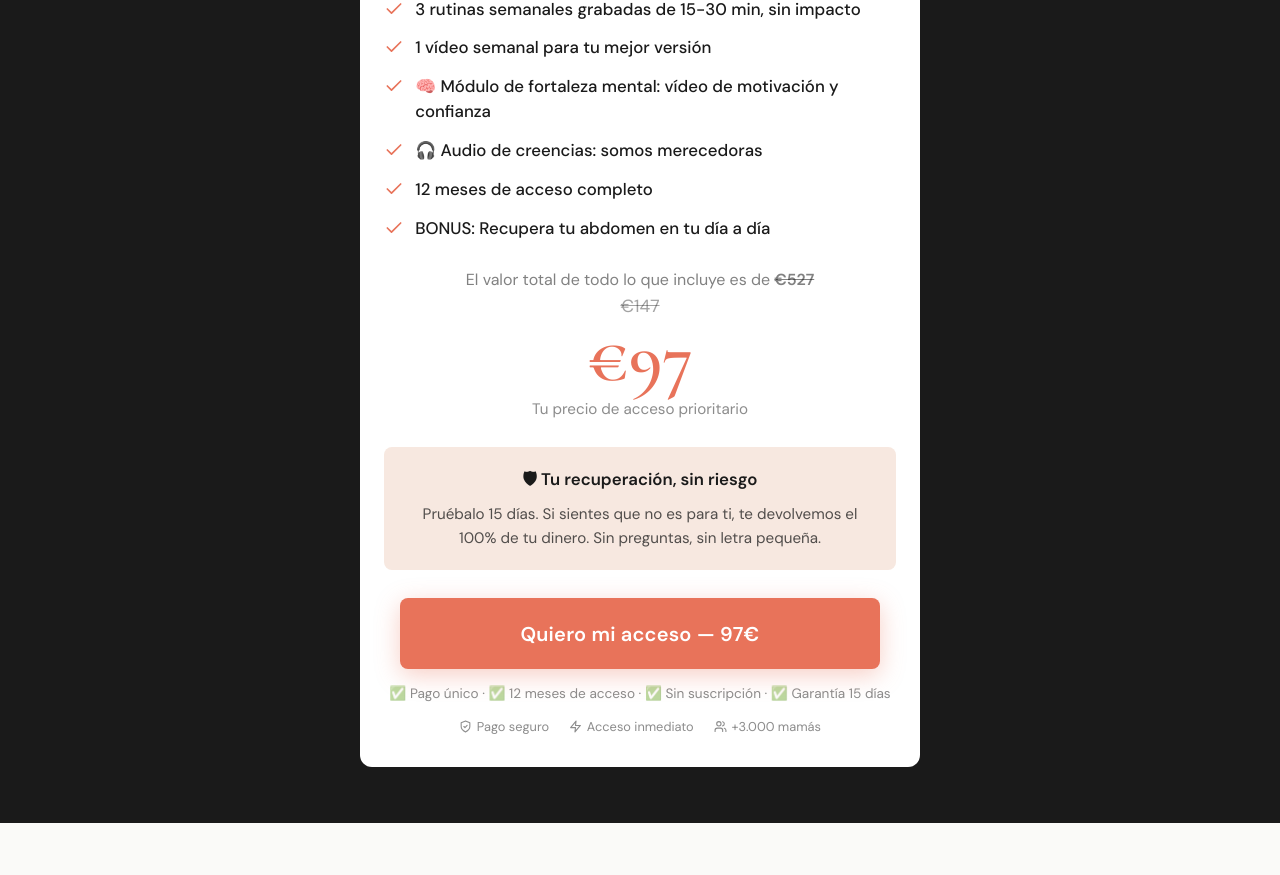
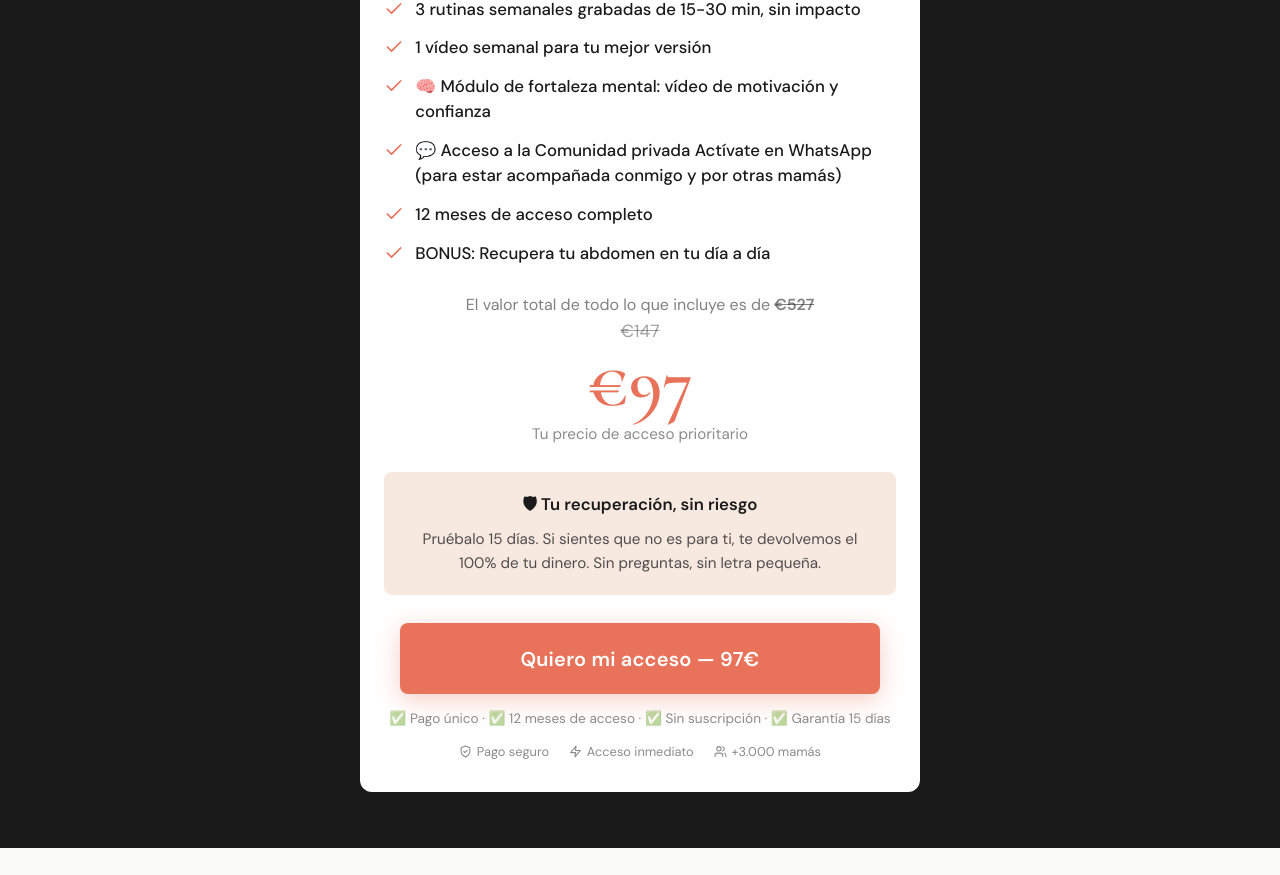
Before and after one commit to susanaaresla-lab/esencial-susana, a React (Create React App) app: page /venta-activate in a window 1280 px wide. Shown: the part 4135-5010 px from the top of the page. Built offline with nearby package versions, Linux system fonts and the light colour scheme.

Commit message:
Sustituir audio de creencias por comunidad privada de WhatsApp

```diff
--- a/src/pages/ActivateVentaPage.js
+++ b/src/pages/ActivateVentaPage.js
@@ -283,7 +283,7 @@ export default function ActivateVentaPage() {
                 '3 rutinas semanales grabadas de 15-30 min, sin impacto',
                 '1 vídeo semanal para tu mejor versión',
                 '🧠 Módulo de fortaleza mental: vídeo de motivación y confianza',
-                '🎧 Audio de creencias: somos merecedoras',
+                '💬 Acceso a la Comunidad privada Actívate en WhatsApp (para estar acompañada conmigo y por otras mamás)',
                 '12 meses de acceso completo',
                 'BONUS: Recupera tu abdomen en tu día a día',
               ].map((t, i) => (
```
